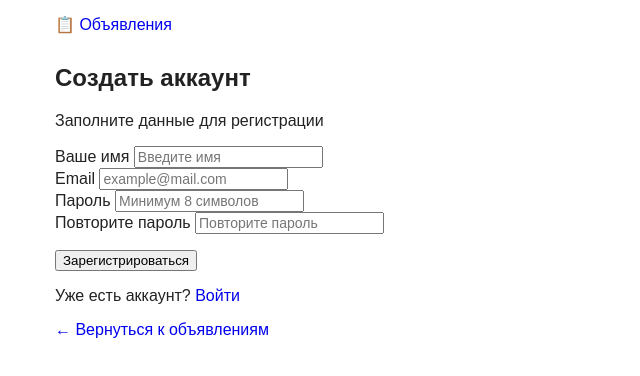
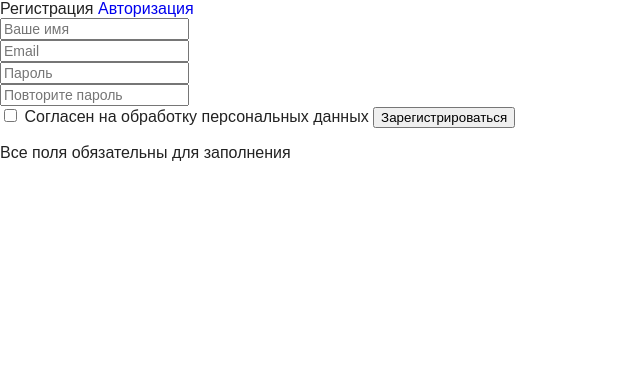
Before and after one commit to alinoschka00/my-ads-project, a plain HTML site: page register.html in a window 1280 px wide. Shown: the whole page, without its empty margins (0-640 px from the left). Drawn offline with Linux system fonts and the light colour scheme.

Commit message:
Update register.html

```diff
--- a/register.html
+++ b/register.html
@@ -1,172 +1,43 @@
-
 <!DOCTYPE html>
 <html lang="ru">
-
 <head>
     <meta charset="UTF-8">
     <meta name="viewport" content="width=device-width, initial-scale=1.0">
-
-    <title>Регистрация — Объявления</title>
-
+    <title>Регистрация - Объявления</title>
     <link rel="stylesheet" href="style.css">
 </head>
+<body>
+    <div class="register-container">
+        <div class="register-form">
+            <div class="form-header">
+                <span class="active">Регистрация</span>
+                <a href="login.html" class="inactive">Авторизация</a>
+            </div>
 
-<body>
-
-    <!-- ШАПКА -->
-    <header class="site-header">
-
-        <div class="container header-block">
-
-            <a href="index.html" class="logo">
-                <span class="logo-icon">📋</span>
-                <span class="logo-text">Объявления</span>
-            </a>
-
-        </div>
-
-    </header>
-
-
-    <!-- РЕГИСТРАЦИЯ -->
-    <main class="container form-page">
-
-        <section class="form-card">
-
-            <h1 class="form-title">
-                Создать аккаунт
-            </h1>
-
-            <p class="form-subtitle">
-                Заполните данные для регистрации
-            </p>
-
-
-            <form id="register-form" class="add-form">
-
-                <!-- ИМЯ -->
-                <div class="form-group">
-
-                    <label for="reg-name">
-                        Ваше имя
-                    </label>
-
-                    <input
-                        type="text"
-                        id="reg-name"
-                        name="name"
-                        placeholder="Введите имя"
-                        autocomplete="name"
-                        maxlength="60"
-                        required
-                    >
-
+            <form action="#">
+                <div class="input-group">
+                    <input type="text" placeholder="Ваше имя" required>
+                </div>
+                <div class="input-group">
+                    <input type="email" placeholder="Email" required>
+                </div>
+                <div class="input-group">
+                    <input type="password" placeholder="Пароль" required>
+                </div>
+                <div class="input-group">
+                    <input type="password" placeholder="Повторите пароль" required>
                 </div>
 
+                <label class="checkbox-label">
+                    <input type="checkbox" required>
+                    <span>Согласен на обработку персональных данных</span>
+                </label>
 
-                <!-- EMAIL -->
-                <div class="form-group">
+                <button type="submit" class="btn-submit">Зарегистрироваться</button>
 
-                    <label for="reg-email">
-                        Email
-                    </label>
-
-                    <input
-                        type="email"
-                        id="reg-email"
-                        name="email"
-                        placeholder="example@mail.com"
-                        autocomplete="email"
-                        required
-                    >
-
-                </div>
-
-
-                <!-- ПАРОЛЬ -->
-                <div class="form-group">
-
-                    <label for="reg-password">
-                        Пароль
-                    </label>
-
-                    <input
-                        type="password"
-                        id="reg-password"
-                        name="password"
-                        minlength="8"
-                        autocomplete="new-password"
-                        placeholder="Минимум 8 символов"
-                        required
-                    >
-
-                </div>
-
-
-                <!-- ПОВТОР ПАРОЛЯ -->
-                <div class="form-group">
-
-                    <label for="reg-confirm">
-                        Повторите пароль
-                    </label>
-
-                    <input
-                        type="password"
-                        id="reg-confirm"
-                        name="confirm"
-                        minlength="8"
-                        autocomplete="new-password"
-                        placeholder="Повторите пароль"
-                        required
-                    >
-
-                </div>
-
-
-                <!-- ОШИБКА -->
-                <p
-                    id="register-error"
-                    class="auth-error"
-                    role="alert"
-                    aria-live="polite"
-                ></p>
-
-
-                <!-- КНОПКА -->
-                <button
-                    type="submit"
-                    class="btn-submit"
-                >
-                    Зарегистрироваться
-                </button>
-
+                <p class="required-text">Все поля обязательны для заполнения</p>
             </form>
-
-
-            <!-- ПЕРЕХОД КО ВХОДУ -->
-            <p class="auth-switch">
-
-                Уже есть аккаунт?
-
-                <a href="login.html">
-                    Войти
-                </a>
-
-            </p>
-
-
-            <a href="index.html" class="back-link">
-                ← Вернуться к объявлениям
-            </a>
-
-        </section>
-
-    </main>
-
-
-    <!-- JAVASCRIPT -->
-    <script src="script.js"></script>
-
+        </div>
+    </div>
 </body>
-
 </html>
```
